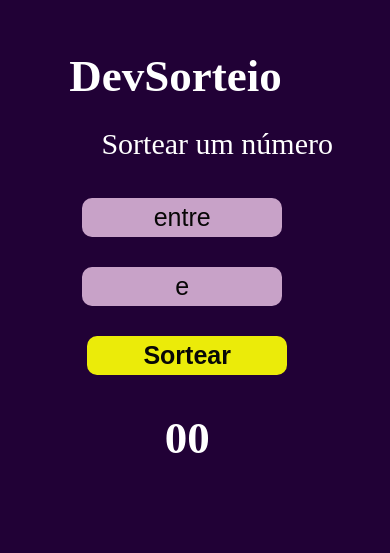
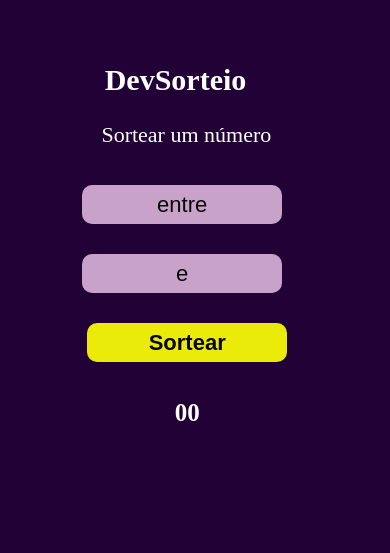
Before and after one commit to mleilane/Dev_Sorteio, a plain HTML site: page index.html in a window 390 px wide. Shown: the part 132-685 px from the top of the page. Drawn offline with Linux system fonts and the light colour scheme.

Commit message:
responsividade para telas ainda menores

```diff
--- a/style.css
+++ b/style.css
@@ -252,3 +252,59 @@ button {
     width: 80%;
   }
 }
+
+@media (max-width: 400px) {
+
+
+
+  .titulo h1 {
+    font-size: 30px;
+    text-align: center;
+    margin-top: 25px;
+    font-weight: bold;
+    margin-right: 22VW;
+  }
+
+  .titulo-input {
+    font-size: 22px;
+    text-align: center;
+    margin-top: 25px;
+    margin-bottom: 12px;
+    margin-left: 10VW; /* Centraliza o texto */
+  }
+
+  .interaction input {
+    width: 80%;
+    margin-bottom: 5px;
+    height: 10vw;
+    font-size: 22px;
+    margin-top: 25px;
+  }
+
+  input::placeholder {
+    width: 100%;
+    margin-bottom: 5px;
+    height: 10vw;
+    font-size: 22px;
+    margin-top: 25px;
+    align-items: center;
+    position: static;
+  }
+
+  .interaction button {
+    width: 80%;
+    height: 10vw;
+    margin-bottom: 5px;
+    font-size: 22px;
+    background-color: #ebeb09;
+    margin-top: 25px;
+  }
+
+  .result {
+    position: static;
+    margin-top: 20px;
+    font-size: 25px;
+    align-items: center;
+    width: 80%;
+  }
+}
```
